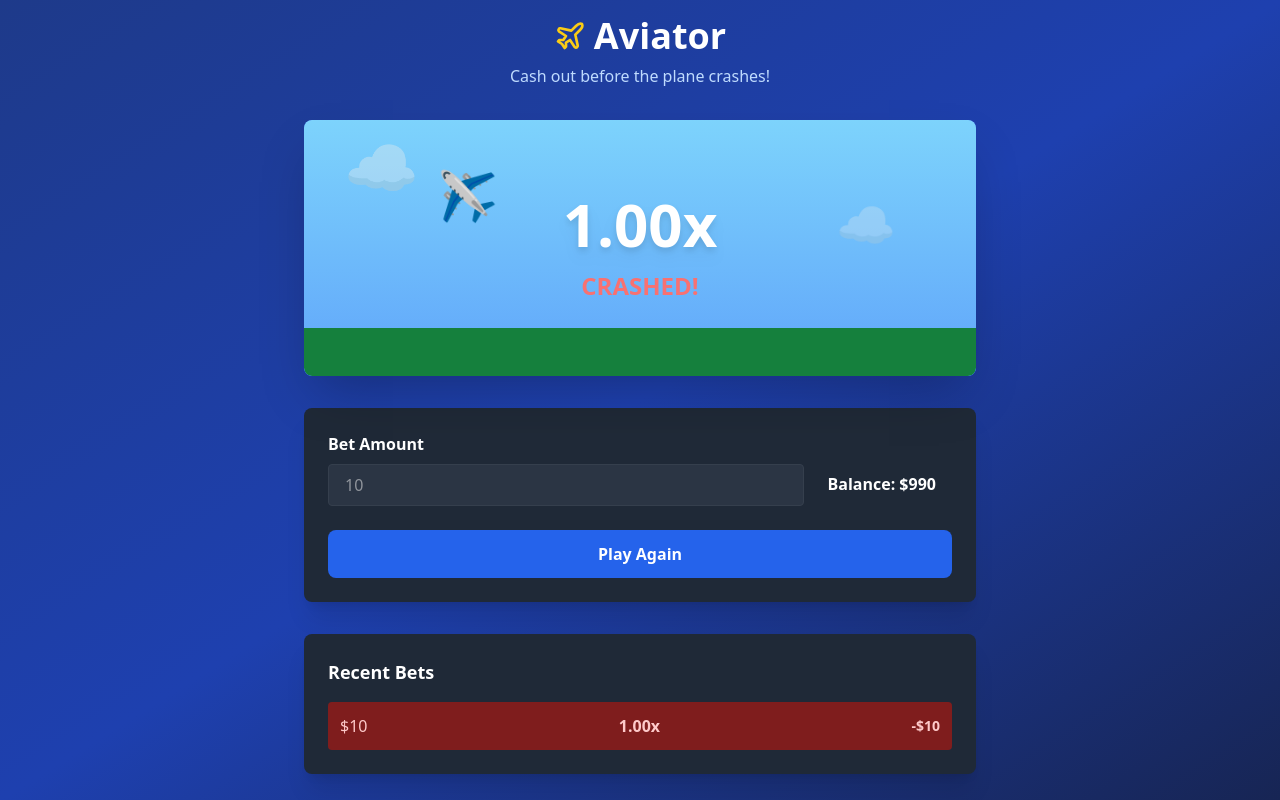
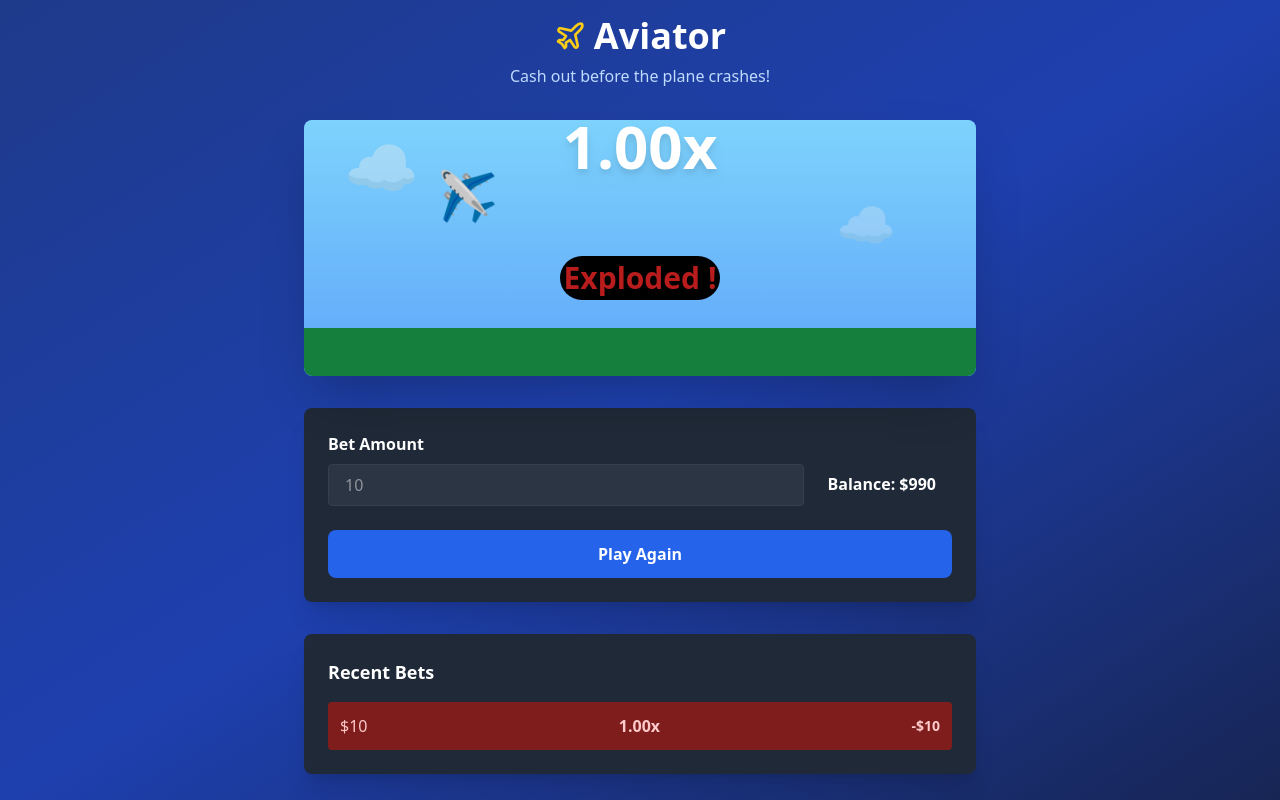
Before and after one commit to Brianlicent/lucky-butterfly, a React (Vite) app: page / in a window 1280 px wide. Both pictures are taken after a click on the button "Start Game". Built offline with nearby package versions, Linux system fonts and the light colour scheme.

Commit message:
Updated project files manually

```diff
--- a/src/pages/Index.tsx
+++ b/src/pages/Index.tsx
@@ -126,7 +126,7 @@ export default function AviatorGame() {
                 {multiplier.toFixed(2)}x
               </div>
               {gameState === 'crashed' && (
-                <div className="text-2xl text-red-400 font-bold mt-4">CRASHED!</div>
+                <div className="text-red-700 text-3xl font-extrabold bg-black m-20 p-1 rounded-full">Exploded !</div>
               )}
             </div>
           </div>
```
